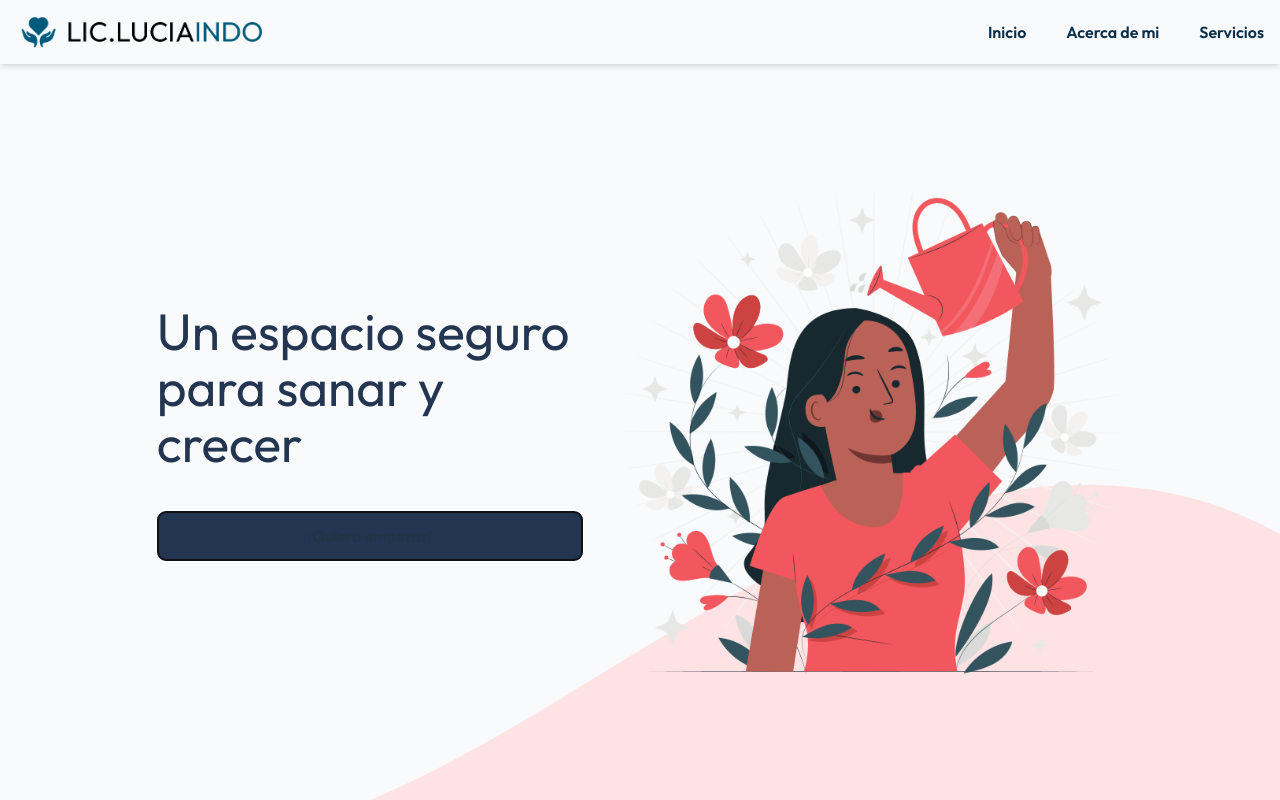
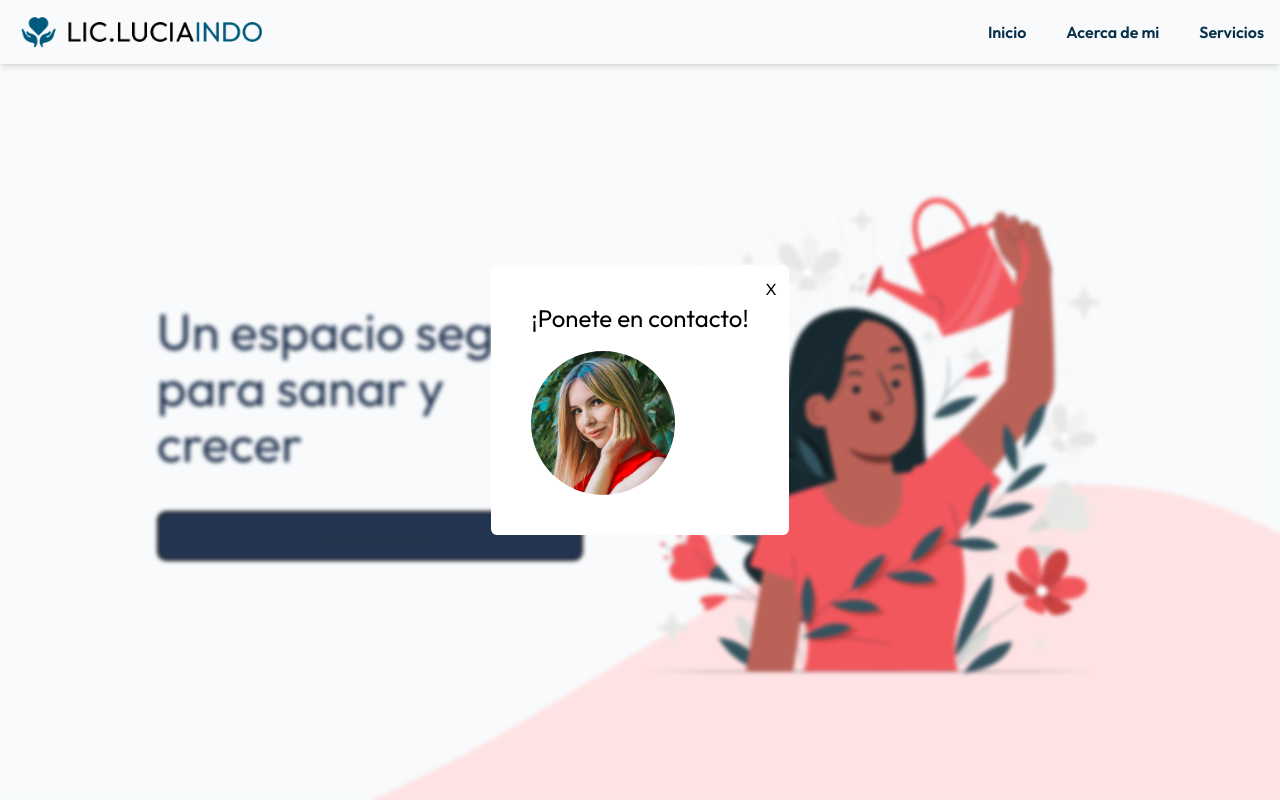
Before and after one commit to ManuuMT/psycho-portfolio, a React (Vite) app: page / in a window 1280 px wide. Both pictures are taken after a click on the button "¡Quiero empezar!". Shown: the top 800 px of the page. Built offline with nearby package versions, Linux system fonts and the light colour scheme.

Commit message:
Contact modal created

```diff
--- /dev/null
+++ b/src/components/Modal.jsx
@@ -0,0 +1,17 @@
+const Modal = ({ close, children }) => {
+  return (
+    <div className="fixed w-screen h-screen top-0 left-0 z-10 flex justify-center items-center backdrop-blur-[2px]">
+      <div className="bg-white rounded-md flex flex-col justify-center items-center p-10 relative">
+        <div
+          className="absolute right-3 top-3 text-black cursor-pointer"
+          onClick={close}
+        >
+          X
+        </div>
+        {children}
+      </div>
+    </div>
+  );
+};
+
+export default Modal;
--- a/src/index.css
+++ b/src/index.css
@@ -56,10 +56,21 @@
   min-width: 320px;
   min-height: 100vh;
   overflow-x: hidden;
+  user-select: none;
 }
 
 h1 {
   font-size: 3.2em;
+  line-height: 1.1;
+}
+
+h2 {
+  font-size: 2.2em;
+  line-height: 1.1;
+}
+
+h3 {
+  font-size: 1.5em;
   line-height: 1.1;
 }
 
--- a/src/sections/Hero/Hero.jsx
+++ b/src/sections/Hero/Hero.jsx
@@ -1,7 +1,25 @@
 import "./Hero.css";
 import image from "../../assets/selfLove.png";
+import profile from "../../assets/profile.png";
+import { useState } from "react";
+import Modal from "../../components/Modal";
+import { HandleOverflow } from "../../utils/HandleOverflow";
 
 const Hero = () => {
+  // * States
+  const [openModal, setOpenModal] = useState(false);
+
+  // * Methods
+  const OpenModal = () => {
+    setOpenModal(true);
+    HandleOverflow();
+  };
+
+  const CloseModal = () => {
+    setOpenModal(false);
+    HandleOverflow();
+  };
+  // * Render
   return (
     <section
       className="w-screen relative bg-slate-50"
@@ -12,7 +30,9 @@
           <h1 className="text-custom-blue">
             Un espacio seguro para sanar y crecer
           </h1>
-          <button className="py-3 bg-custom-blue">¡Quiero empezar!</button>
+          <button className="py-3 bg-custom-blue" onClick={OpenModal}>
+            ¡Quiero empezar!
+          </button>
         </div>
         <div className="w-2/3" style={{ width: 500, height: 500 }}>
           <img src={image} className="w-full h-full object-contain" />
@@ -31,6 +51,22 @@
           ></path>
         </svg>
       </div>
+
+      {openModal && (
+        <Modal close={CloseModal}>
+          <div className="flex flex-col">
+            <h3 className="text-black">¡Ponete en contacto!</h3>
+            <div className="flex mt-5">
+              <div className="w-36 rounded-full overflow-hidden">
+                <img
+                  src={profile}
+                  className="w-full h-full object-contain object-bottom"
+                />
+              </div>
+            </div>
+          </div>
+        </Modal>
+      )}
     </section>
   );
 };
--- /dev/null
+++ b/src/utils/HandleOverflow.jsx
@@ -0,0 +1,2 @@
+export const HandleOverflow = () =>
+  document.querySelector("body").classList.toggle("overflow-hidden");
```
Also changed, not shown: .eslintrc.cjs, src/assets/profile.png (added).
